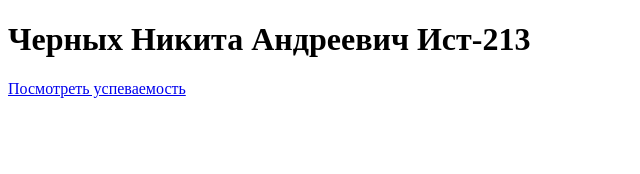
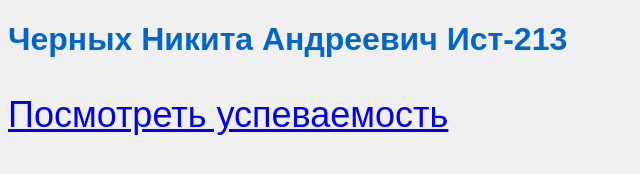
Before and after one commit to zima0sin/rep, a plain HTML site: page index.html in a window 1280 px wide. Shown: the whole page, without its empty margins (0-640 px from the left). Drawn offline with Linux system fonts and the light colour scheme.

Commit message:
add new css file

```diff
--- /dev/null
+++ b/index.css
@@ -0,0 +1,14 @@
+/* styles.css */
+body {
+    font-family: Arial, sans-serif;
+    background-color: #f0f0f0;
+    color: crimson;
+}
+
+h1 {
+    color: #0066cc;
+}
+
+p {
+    font-size: 36px;
+}
--- a/index.html
+++ b/index.html
@@ -1,6 +1,7 @@
 <!DOCTYPE html>
 <html>
   <head>
+  <link rel="stylesheet" href="index.css" >
     <title>Главная страница</title>
   </head>
   <body>
```
